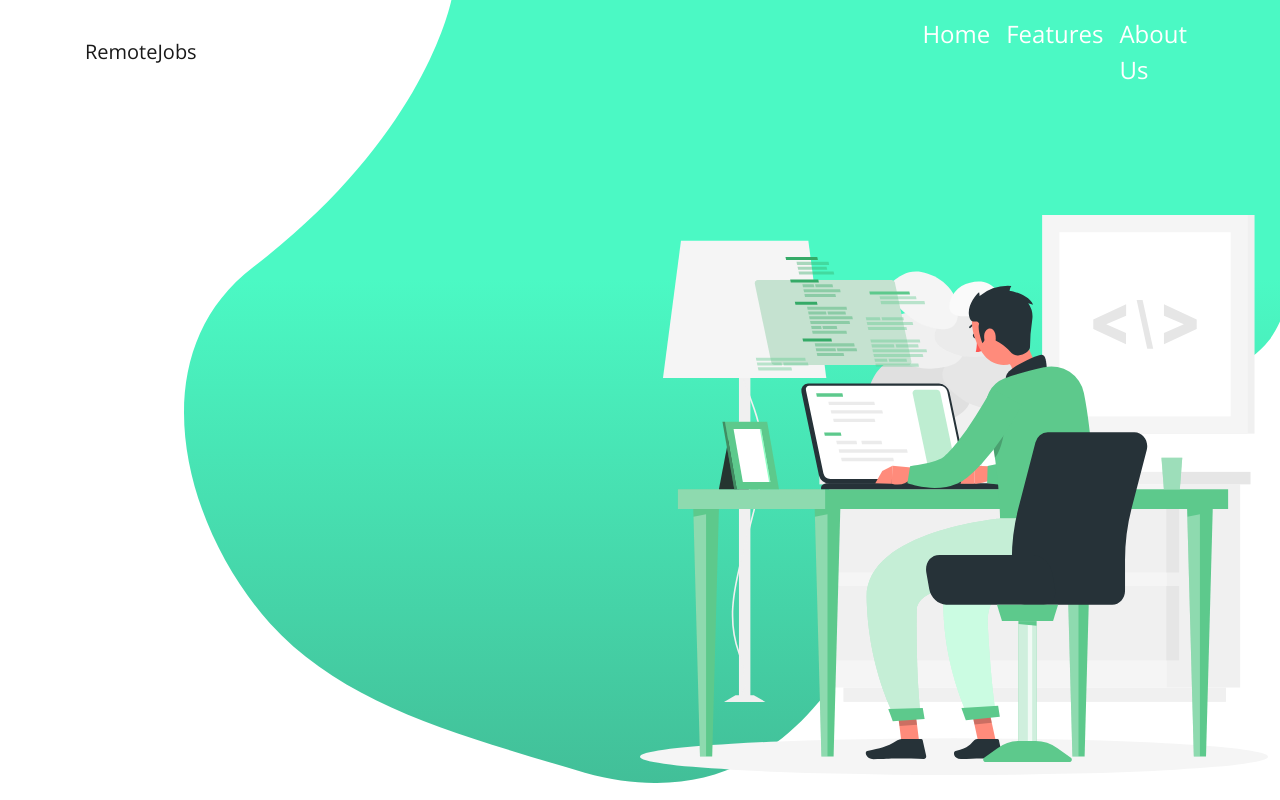
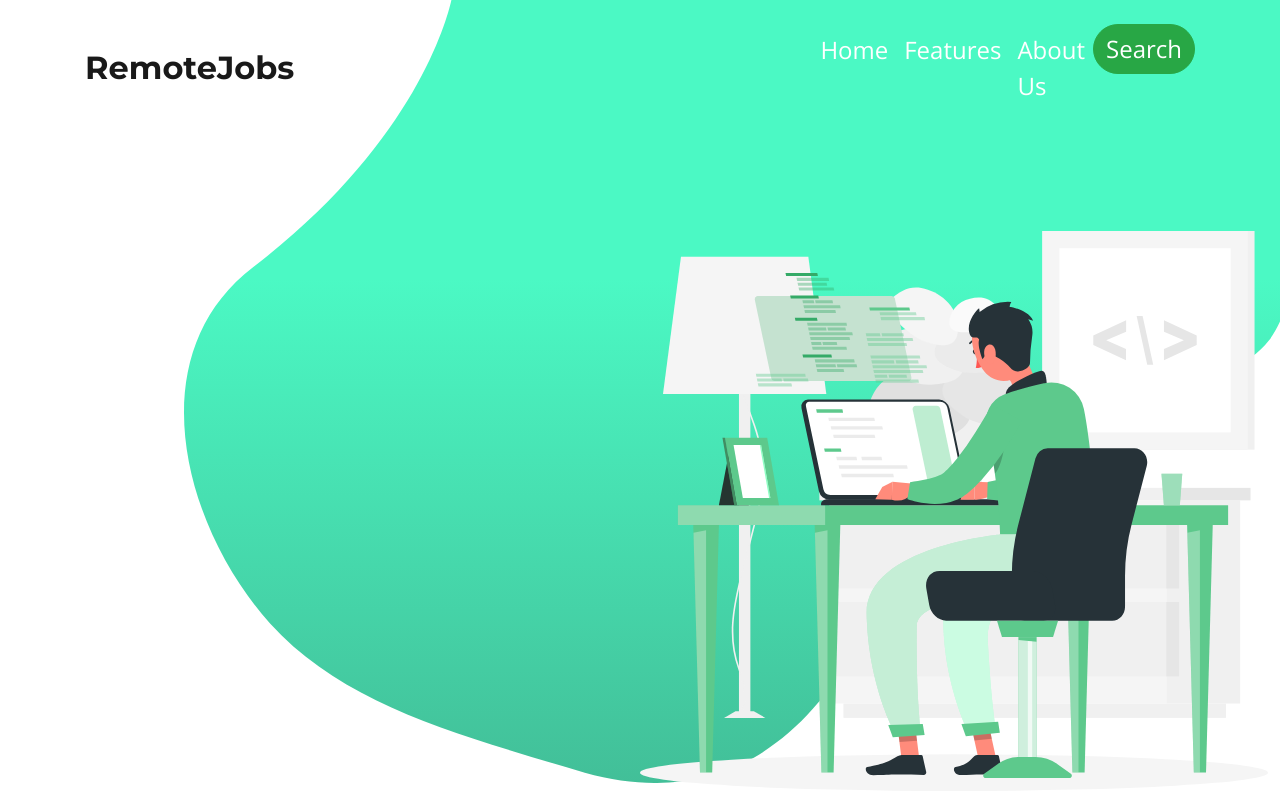
Before and after one commit to Vagrant-Destroyers/JDRRA-LP, a plain HTML site: page index.html in a window 1280 px wide. Shown: the top 800 px of the page. Drawn offline with nearby package versions, Linux system fonts and the light colour scheme.

Commit message:
[Project development]: Some updates

```diff
--- a/index.html
+++ b/index.html
@@ -27,9 +27,10 @@
     <div id="Home">
       <div class="sectionHeight" id="first">
         <!-- Navbar -->
+        <div class="clearfix" style="height: 1rem"></div>
         <nav class="navbar navbar-expand-lg navbar-light bg-light">
           <div class="container">
-            <a class="navbar-brand" href="#">RemoteJobs</a>
+            <a class="navbar-brand" href="#" id="AppName">RemoteJobs</a>
             <button
               class="navbar-toggler"
               type="button"
@@ -55,8 +56,16 @@
                 <li class="nav-item">
                   <a class="nav-link" href="#about">About Us</a>
                 </li>
+                <li class="nav-item">
+                  <a
+                    class="btn btn-success"
+                    href="https://vagrantdestroyers.fun"
+                    role="button"
+                    id="App"
+                    >Search</a
+                  >
+                </li>
               </ul>
-              <form class="d-flex"></form>
             </div>
           </div>
         </nav>
--- a/src/css/custom.css
+++ b/src/css/custom.css
@@ -10,6 +10,15 @@ nav.bg-light {
 a.nav-link {
   font-size: 1.5rem;
   color: #ffffff !important;
+}
+#App {
+  border-radius: 2rem;
+  font-size: 1.5rem;
+}
+#AppName {
+  font-family: "Montserrat", sans-serif;
+  font-weight: 700;
+  font-size: 2rem;
 }
 /*
 Main
```
